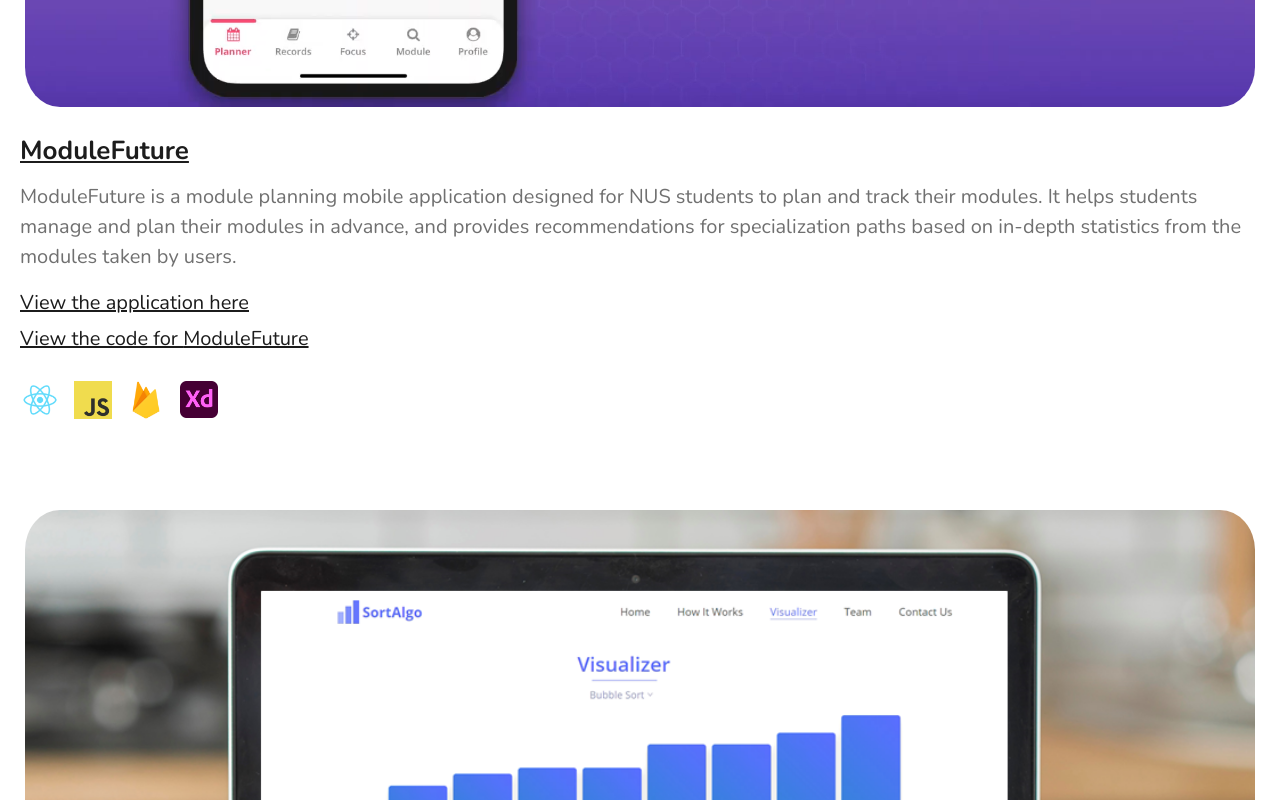
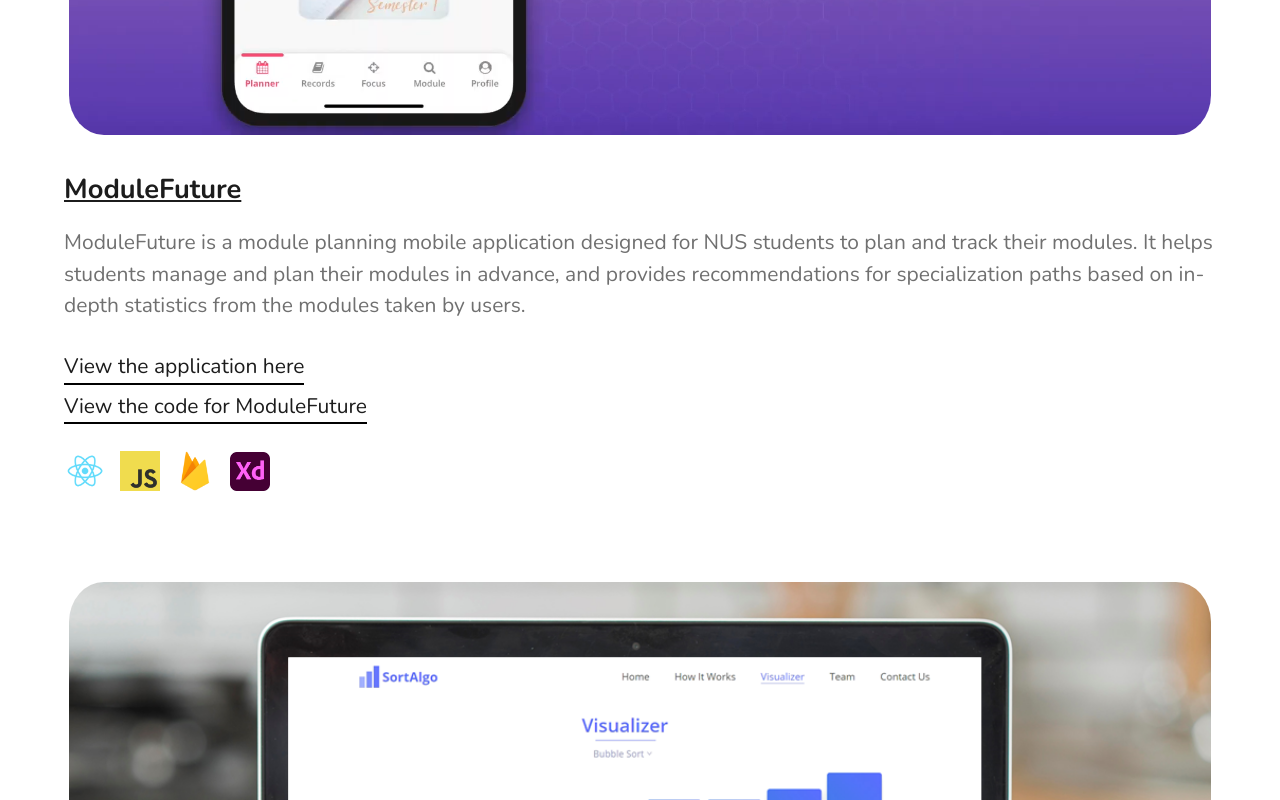
Before and after one commit to keanecjy/me, a React (Create React App) app: page / in a window 1280 px wide. Shown: the part 1760-2560 px from the top of the page. Built offline with nearby package versions, Linux system fonts and the light colour scheme.

Commit message:
Improve styling for underline, add styling for tablets

```diff
--- a/src/App.css
+++ b/src/App.css
@@ -9,6 +9,7 @@
   font-family: 'Nunito', sans-serif;
   font-size: 20px;
   font-weight: 500;
+  max-width: 100vw;
 }
 
 .app h1 {
@@ -19,12 +20,14 @@
 .app h2 {
   font-size: 1.3em;
   font-weight: bold;
-  margin: 28px 0 16px 0;
+  margin: 1.4em 0 0.8em 0;
   text-decoration: underline;
 }
 
 .app a {
   color: inherit;
+  display: inline-block;
+  text-decoration: none;
 }
 
 .app a:hover {
@@ -32,14 +35,38 @@
   text-decoration: none;
 }
 
-.main-app {
-  padding: 0 20px;
+.app a::after {
+  content: '';
+  width: 0;
+  height: 2px;
+  display: block;
+  background: black;
+  transition: 300ms;
 }
 
-/* Tablets styling */
-@media screen and (min-width: 640px) {
+.app a:hover::after {
+  width: 100%;
 }
 
-/* Laptops and desktop styling */
-@media screen and (min-width: 1008px) {
+.main-app {
+  padding: 0 5vw;
+  align-items: center;
+  justify-content: center;
 }
+
+/* Medium devices (landscape tablets, 768px and up) */
+@media screen and (min-width: 760px) {
+  .app {
+    font-size: 21px;
+  }
+}
+
+/* Large devices (laptops/desktops, 992px and up) */
+@media only screen and (min-width: 992px) {
+
+}
+
+/* Extra large devices (large laptops and desktops, 1200px and up) */
+@media only screen and (min-width: 1200px) {
+
+}
--- a/src/contact/styles.css
+++ b/src/contact/styles.css
@@ -7,7 +7,7 @@
   font-size: 0.87em;
   margin-left: 3px;
   margin-top: 0.5em;
-  width: 85%;
+  width: 97%;
 }
 
 .input-box {
--- a/src/projects/styles.css
+++ b/src/projects/styles.css
@@ -23,9 +23,24 @@
 
 .single-project p {
   color: #707070;
+  margin-bottom: 1em;
 }
 
 .single-project a {
-  text-decoration: underline;
   width: fit-content;
 }
+
+.single-project a::after {
+  width: 100%;
+}
+
+.single-project a:hover::after {
+  background: transparent;
+}
+
+/* Medium devices (landscape tablets, 768px and up) */
+@media screen and (min-width: 760px) {
+  .single-project p {
+    margin-bottom: 1.4em;
+  }
+}
```
